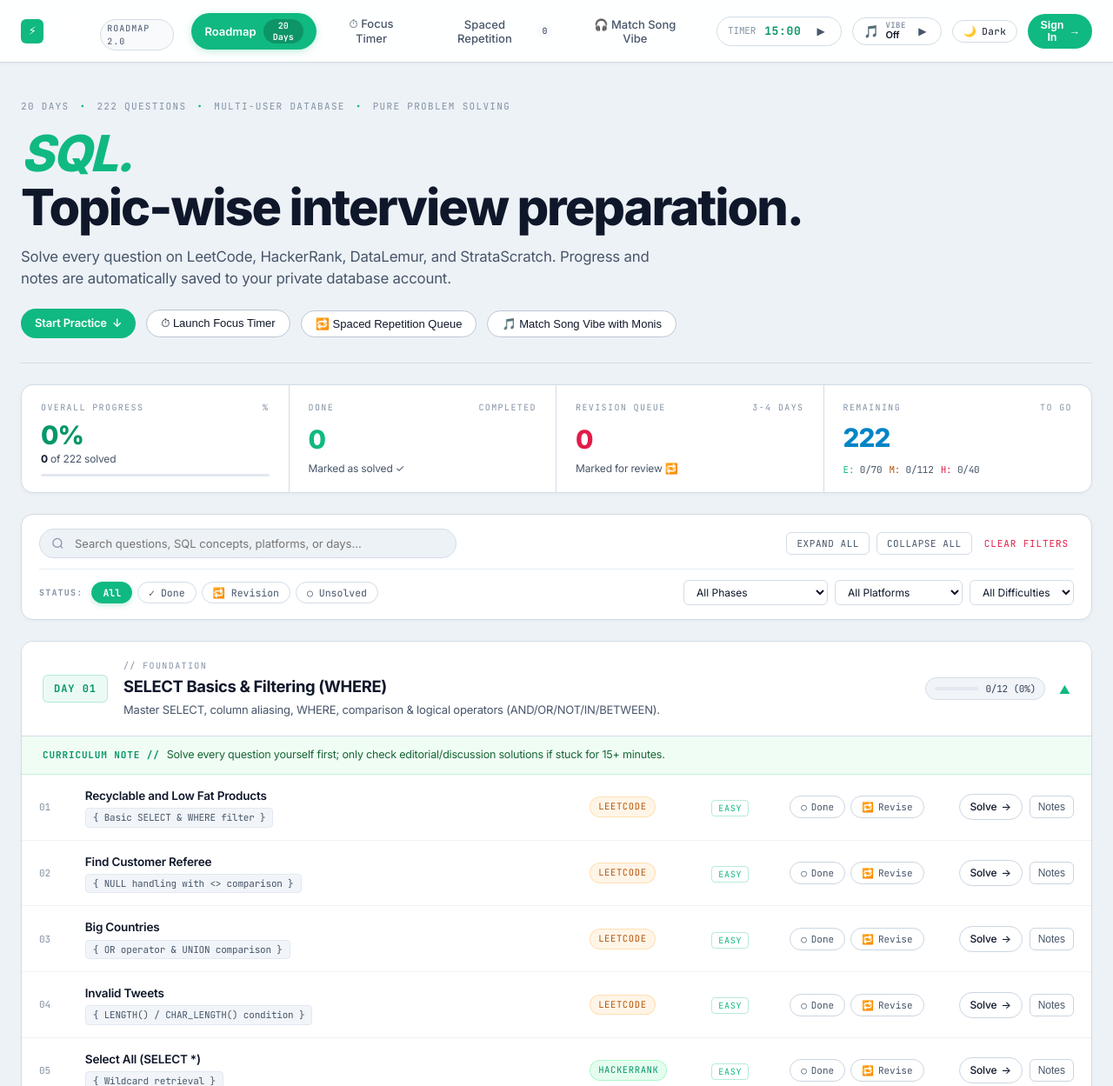
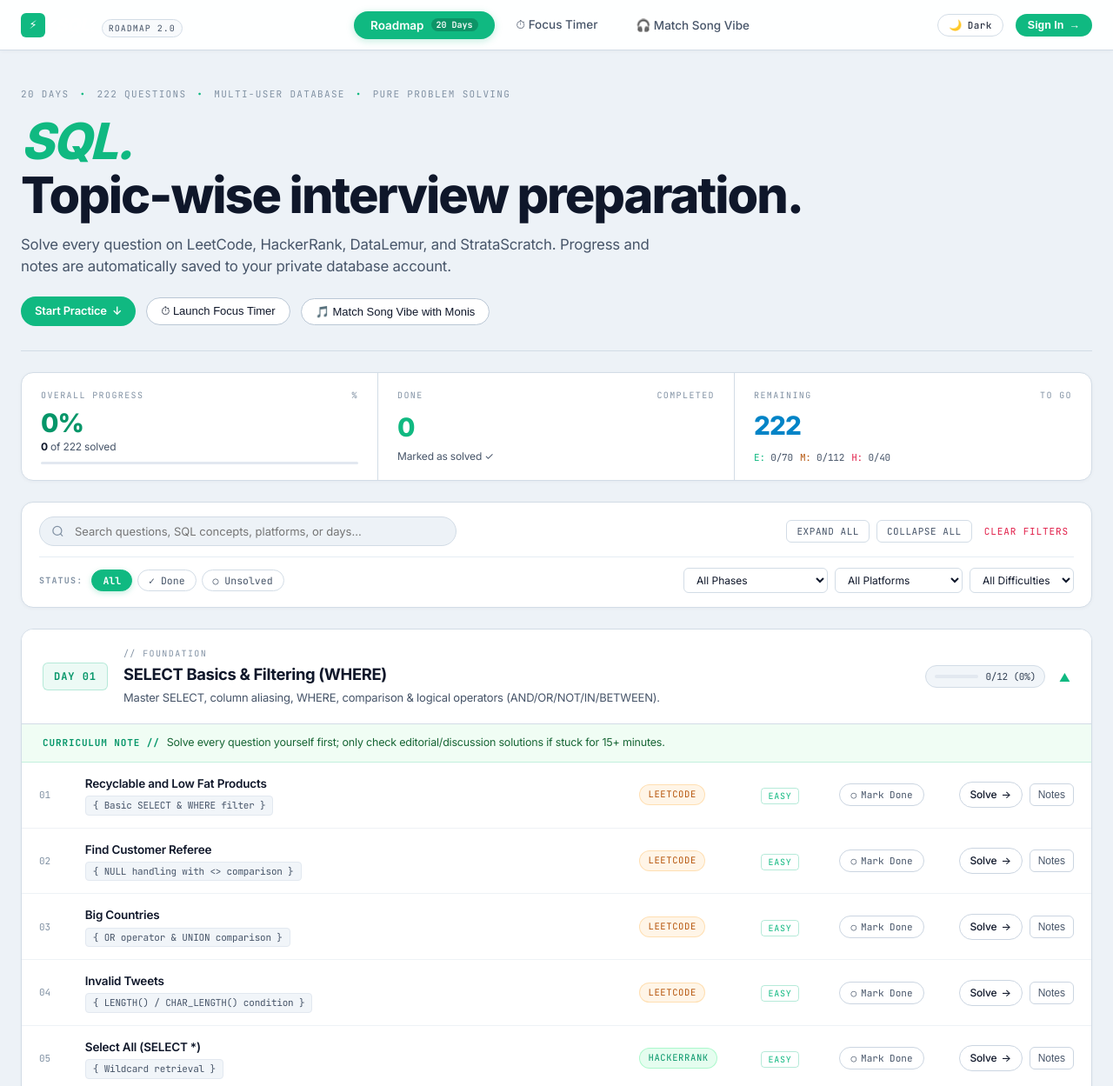
Before and after one commit to dSAxmonis/SQL-Sheet, a website: page index.html in a window 1280 px wide. Shown: the top 1249 px of the page at 87% size. Drawn offline with Linux system fonts and the light colour scheme.

Commit message:
Remove spaced repetition, decongest navbar and UI for clean visibility

```diff
--- a/css/style.css
+++ b/css/style.css
@@ -204,15 +204,17 @@ header.motion-nav {
   border: 1px solid transparent;
   color: var(--foreground-muted);
   font-family: var(--font-sans);
-  font-size: 13px;
+  font-size: 13.5px;
   font-weight: 500;
-  padding: 6px 14px;
+  padding: 7px 18px;
   border-radius: var(--radius-full);
   cursor: pointer;
   transition: var(--transition-fast);
   display: inline-flex;
   align-items: center;
   gap: 8px;
+  white-space: nowrap;
+  flex-shrink: 0;
 }
 
 .motion-tab-pill:hover {
@@ -244,7 +246,8 @@ header.motion-nav {
 .motion-nav-actions {
   display: flex;
   align-items: center;
-  gap: 12px;
+  gap: 14px;
+  flex-shrink: 0;
 }
 
 /* Mini Timer in Header */
@@ -493,7 +496,7 @@ header.motion-nav {
    ========================================================================== */
 .fresh-rule-grid {
   display: grid;
-  grid-template-columns: repeat(4, 1fr);
+  grid-template-columns: repeat(3, 1fr);
   border: 1px solid var(--border);
   border-radius: var(--radius-lg);
   margin: 24px 0;
--- a/index.html
+++ b/index.html
@@ -28,7 +28,7 @@
         </div>
       </a>
 
-      <!-- Center Tabs: Roadmap, Focus Timer, Spaced Repetition, Match Song Vibe -->
+      <!-- Center Tabs: Roadmap, Focus Timer, Match Song Vibe -->
       <nav class="motion-nav-center">
         <button class="motion-tab-pill active tab-btn" data-tab="sheet">
           <span>Roadmap</span>
@@ -36,10 +36,6 @@
         </button>
         <button class="motion-tab-pill tab-btn" data-tab="timer">
           <span>⏱ Focus Timer</span>
-        </button>
-        <button class="motion-tab-pill tab-btn" data-tab="revision">
-          <span>Spaced Repetition</span>
-          <span class="pill-counter" id="tab-revision-count">0</span>
         </button>
         <button class="motion-tab-pill tab-btn" data-tab="vibe" id="tab-vibe-btn" title="Match Song Vibe with Monis">
           <span>🎧 Match Song Vibe</span>
@@ -49,26 +45,8 @@
         </button>
       </nav>
 
-      <!-- Right Tools: Mini Sync Timer, Mini Vibe Player & User Auth -->
+      <!-- Right Tools: Theme Switcher & User Auth -->
       <div class="motion-nav-actions">
-
-        <!-- Header Mini Timer (Click to switch to Focus Timer tab) -->
-        <div class="motion-timer-box" onclick="window.sqlTracker.switchTab('timer')" title="Click to open Fullscreen Focus Timer">
-          <span style="font-family: var(--font-mono); font-size: 11px; color: var(--foreground-feint);">TIMER</span>
-          <div class="motion-timer-display" id="header-mini-timer-time">15:00</div>
-          <button class="timer-btn" id="header-timer-toggle-btn" onclick="event.stopPropagation(); window.sqlTracker.toggleTimer();" title="Start / Pause">▶</button>
-        </div>
-
-        <!-- Header Mini Vibe Controller -->
-        <div class="motion-vibe-box" id="header-vibe-box" onclick="window.sqlTracker.switchTab('vibe')" title="Match Song Vibe with Monis">
-          <span class="vibe-icon-note">🎵</span>
-          <div class="vibe-mini-info">
-            <span class="vibe-mini-label">VIBE</span>
-            <span class="vibe-mini-song" id="header-vibe-song-title">Off</span>
-          </div>
-          <button class="timer-btn" id="header-vibe-toggle-btn" onclick="event.stopPropagation(); window.sqlTracker.toggleVibePlay();" title="Play / Pause Vibe">▶</button>
-        </div>
-
         <!-- Theme Switcher (White / Dark) -->
         <button type="button" class="theme-toggle-btn" id="theme-toggle-btn" onclick="window.sqlTracker.toggleTheme()" title="Toggle White/Dark Theme">
           <span class="theme-toggle-icon" id="theme-toggle-icon">☀️</span>
@@ -83,7 +61,6 @@
             <span aria-hidden="true">&rarr;</span>
           </button>
         </div>
-
       </div>
 
     </div>
@@ -120,9 +97,6 @@
         </a>
         <button class="btn-secondary-action" onclick="window.sqlTracker.switchTab('timer')">
           <span>⏱ Launch Focus Timer</span>
-        </button>
-        <button class="btn-secondary-action" onclick="window.sqlTracker.switchTab('revision')">
-          <span>🔁 Spaced Repetition Queue</span>
         </button>
         <button class="btn-secondary-action btn-hero-vibe" onclick="window.sqlTracker.switchTab('vibe')">
           <span>🎵 Match Song Vibe with Monis</span>
@@ -168,17 +142,7 @@
         <div class="fresh-rule-desc">Marked as solved ✓</div>
       </div>
 
-      <!-- Col 3: Revision Queue -->
-      <div class="fresh-rule-col" style="cursor: pointer;" onclick="window.sqlTracker.switchTab('revision')" title="Click to view Revision Queue">
-        <div class="fresh-rule-kicker">
-          <span>Revision Queue</span>
-          <span>3-4 DAYS</span>
-        </div>
-        <div class="fresh-rule-val val-rose" id="stat-revision">0</div>
-        <div class="fresh-rule-desc">Marked for review 🔁</div>
-      </div>
-
-      <!-- Col 4: Remaining & Difficulty -->
+      <!-- Col 3: Remaining & Difficulty -->
       <div class="fresh-rule-col">
         <div class="fresh-rule-kicker">
           <span>Remaining</span>
@@ -224,7 +188,6 @@
           <span class="filter-label">STATUS:</span>
           <button type="button" class="filter-status-btn active" data-val="all" onclick="window.sqlTracker.setStatusFilter('all')">All</button>
           <button type="button" class="filter-status-btn" data-val="solved" onclick="window.sqlTracker.setStatusFilter('solved')">✓ Done</button>
-          <button type="button" class="filter-status-btn" data-val="revision" onclick="window.sqlTracker.setStatusFilter('revision')">🔁 Revision</button>
           <button type="button" class="filter-status-btn" data-val="notstarted" onclick="window.sqlTracker.setStatusFilter('notstarted')">○ Unsolved</button>
         </div>
 
--- a/js/app.js
+++ b/js/app.js
@@ -480,9 +480,6 @@
     if (state.activeTab === 'timer') {
       if (controlsSection) controlsSection.style.display = 'none';
       renderFocusTimerView(container);
-    } else if (state.activeTab === 'revision') {
-      if (controlsSection) controlsSection.style.display = 'none';
-      renderRevisionQueue(container);
     } else if (state.activeTab === 'vibe') {
       if (controlsSection) controlsSection.style.display = 'none';
       renderVibeSongView(container);
@@ -777,21 +774,13 @@
           <span class="motion-diff-pill ${diffClass}">${escapeHtml(q.difficulty)}</span>
         </td>
 
-        <td class="question-cell" style="width: 185px;">
-          <div class="status-toggle-group">
-            <button type="button" class="btn-mark btn-done ${qData.status === 'solved' ? 'active' : ''}"
-                    onclick="event.stopPropagation(); window.sqlTracker.toggleDone('${q.id}')"
-                    title="${qData.status === 'solved' ? 'Completed (Click to unmark)' : 'Mark as Done'}">
-              <span class="btn-icon">${qData.status === 'solved' ? '✓' : '○'}</span>
-              <span>Done</span>
-            </button>
-            <button type="button" class="btn-mark btn-rev ${qData.status === 'revision' ? 'active' : ''}"
-                    onclick="event.stopPropagation(); window.sqlTracker.toggleRevision('${q.id}')"
-                    title="${qData.status === 'revision' ? 'In Revision Queue (Click to unmark)' : 'Mark for Revision'}">
-              <span>🔁</span>
-              <span>Revise</span>
-            </button>
-          </div>
+        <td class="question-cell" style="width: 130px;">
+          <button type="button" class="btn-mark btn-done ${qData.status === 'solved' ? 'active' : ''}"
+                  onclick="event.stopPropagation(); window.sqlTracker.toggleDone('${q.id}')"
+                  title="${qData.status === 'solved' ? 'Completed (Click to unmark)' : 'Mark as Done'}">
+            <span class="btn-icon">${qData.status === 'solved' ? '✓' : '○'}</span>
+            <span>${qData.status === 'solved' ? 'Done' : 'Mark Done'}</span>
+          </button>
         </td>
 
         <td class="question-cell" style="width: 160px;">
@@ -1394,13 +1383,9 @@
       btnDone.classList.toggle('active', isDone);
       const icon = btnDone.querySelector('.btn-icon');
       if (icon) icon.textContent = isDone ? '✓' : '○';
+      const label = btnDone.querySelector('span:last-child');
+      if (label) label.textContent = isDone ? 'Done' : 'Mark Done';
       btnDone.title = isDone ? 'Completed (Click to unmark)' : 'Mark as Done';
-    }
-
-    if (btnRev) {
-      const isRev = status === 'revision';
-      btnRev.classList.toggle('active', isRev);
-      btnRev.title = isRev ? 'In Revision Queue (Click to unmark)' : 'Mark for Revision';
     }
 
     return true;
@@ -1415,9 +1400,6 @@
     if (newStatus === 'solved') {
       state.progress[qId].solvedAt = new Date().toISOString();
       showToast('Marked as Done! 🎉', 'success');
-    } else if (newStatus === 'revision') {
-      state.progress[qId].markedDate = new Date().toISOString();
-      showToast('Added to Revision Queue 🔁', 'warn');
     } else if (newStatus === 'notstarted') {
       showToast('Status reset to unsolved', 'info');
     }
@@ -1433,8 +1415,8 @@
     }
     updateAllMetrics();
 
-    // If on revision tab or a status filter is filtering this row out, re-render
-    if (state.activeTab === 'revision' || (state.filters.status && state.filters.status !== 'all') || !rowUpdated) {
+    // If a status filter is filtering this row out, re-render
+    if ((state.filters.status && state.filters.status !== 'all') || !rowUpdated) {
       renderMain();
     }
   }
```
